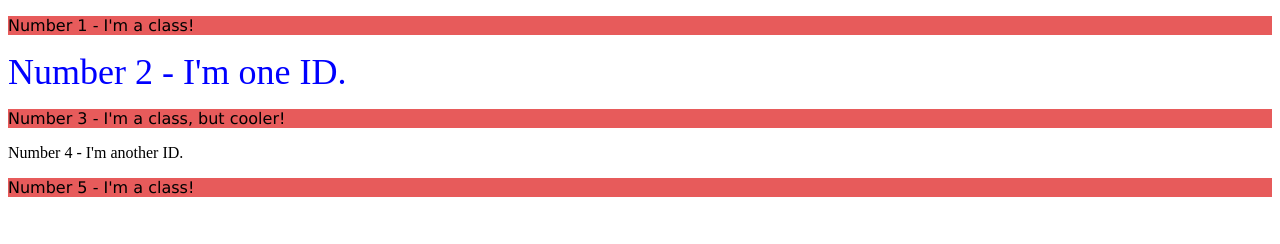
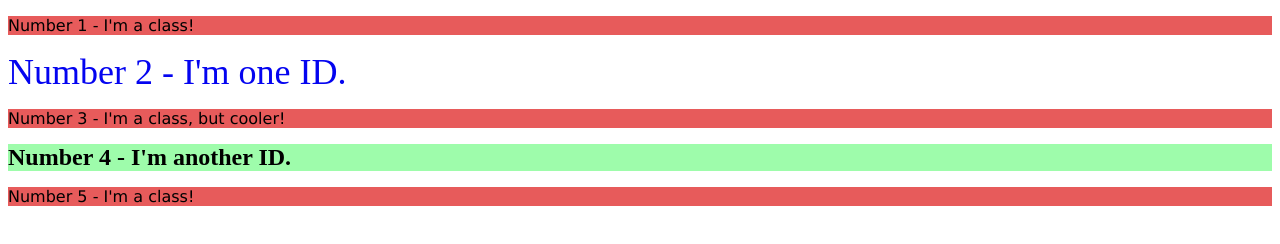
Before and after one commit to ShannonAustinHoward/css-solutions, a plain HTML site: page foundations/02-class-id-selectors/index.html in a window 1280 px wide. Drawn offline with Linux system fonts and the light colour scheme.

Commit message:
Create id four

```diff
--- a/foundations/02-class-id-selectors/index.html
+++ b/foundations/02-class-id-selectors/index.html
@@ -11,7 +11,7 @@
     <p class="odd-number">Number 1 - I'm a class!</p>
     <div id="two">Number 2 - I'm one ID.</div>
     <p class="odd-number">Number 3 - I'm a class, but cooler!</p>
-    <div>Number 4 - I'm another ID.</div>
+    <div id="four">Number 4 - I'm another ID.</div>
     <p class="odd-number">Number 5 - I'm a class!</p>
   </body>
 </html>
--- a/foundations/02-class-id-selectors/style.css
+++ b/foundations/02-class-id-selectors/style.css
@@ -4,6 +4,12 @@
 }
 
 #two {
-    color: blue;
+    color: rgb(4, 4, 240);
     font-size: 36px;
 }
+
+#four {
+    background-color: rgb(158, 252, 171);
+    font-size: 24px;
+    font-weight: bold;
+}
```
